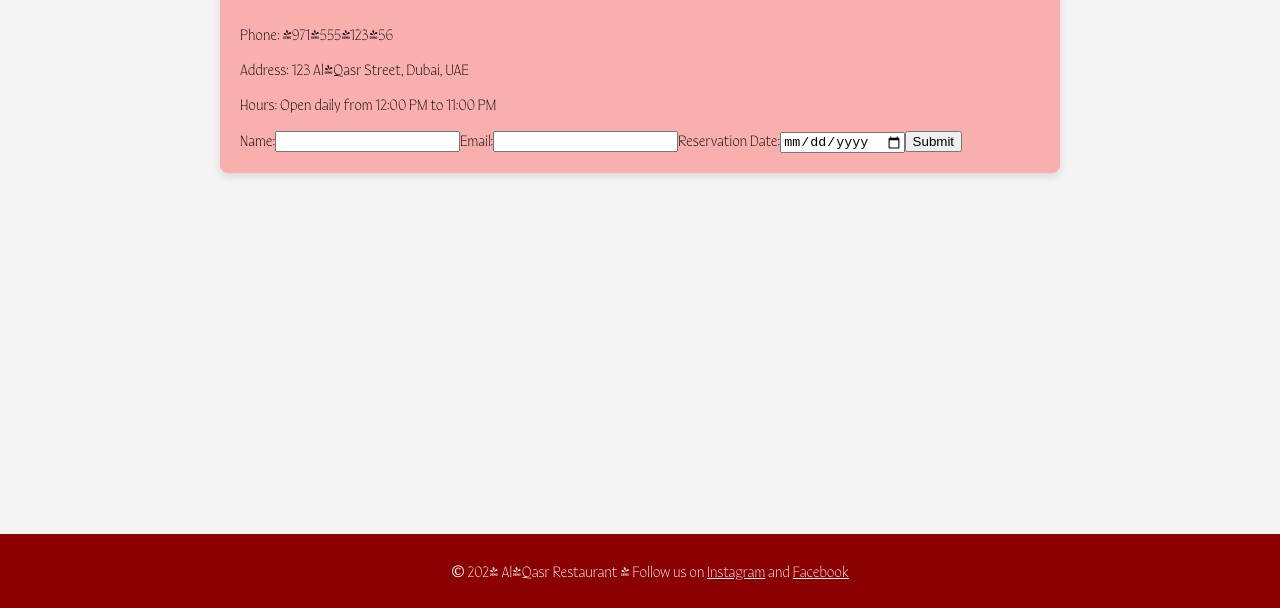
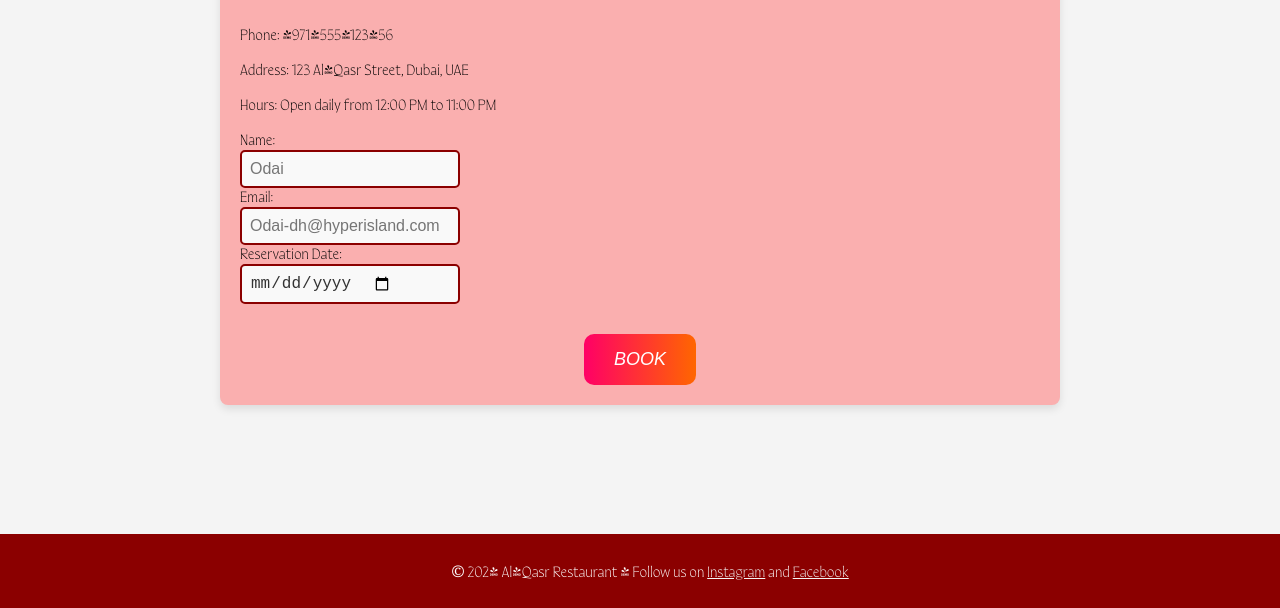
Before and after one commit to odai-dh/Restaurant-page, a website built with webpack: page src/template.html in a window 1280 px wide. Both pictures are taken after a click on the button "Contact". Shown: the part 192-800 px from the top of the page. Built offline with nearby package versions, Linux system fonts and the light colour scheme.

Commit message:
some changes

```diff
--- a/src/contact.js
+++ b/src/contact.js
@@ -21,33 +21,41 @@ export default function loadContact() {
     const form = document.createElement('form');
     form.id = 'reservation-form';
 
+
     const nameLabel = document.createElement('label');
     nameLabel.for = 'name';
-    nameLabel.textContent = 'Name:';
+    nameLabel.textContent = 'Name: ';
     const nameInput = document.createElement('input');
     nameInput.type = 'text';
     nameInput.id = 'name';
+    nameInput.placeholder= 'Odai'
+    // nameInput.className='name1'
     nameInput.required = true;
 
     const emailLabel = document.createElement('label');
     emailLabel.for = 'email';
-    emailLabel.textContent = 'Email:';
+    emailLabel.textContent = ' Email: ';
     const emailInput = document.createElement('input');
     emailInput.type = 'email';
     emailInput.id = 'email';
+    emailInput.placeholder = 'Odai-dh@hyperisland.com';
+    // emailInput.className = 'email';
     emailInput.required = true;
 
     const dateLabel = document.createElement('label');
     dateLabel.for = 'date';
-    dateLabel.textContent = 'Reservation Date:';
+    dateLabel.textContent = ' Reservation Date: ';
     const dateInput = document.createElement('input');
     dateInput.type = 'date';
     dateInput.id = 'date';
+    // dateInput.className = 'data';
     dateInput.required = true;
+
 
     const submitButton = document.createElement('button');
     submitButton.type = 'submit';
-    submitButton.textContent = 'Submit';
+    submitButton.textContent = 'BOOK';
+    submitButton.className='button1'
 
     // Append form fields
     form.append(nameLabel, nameInput, emailLabel, emailInput, dateLabel, dateInput, submitButton);
--- a/src/style.css
+++ b/src/style.css
@@ -97,8 +97,8 @@ h1{
     background-color: white;
     padding: 15px;
     border-radius: 8px;
-    box-shadow: 0 4px 8px rgba(0, 0, 0, 0.1);
-    width: calc(50% - 15px);
+    box-shadow: 0 4px 8px rgba(0, 0, 0, 0.5);
+    /* width: calc(50% - 15px); */
 }
 
 a{
@@ -118,3 +118,53 @@ footer {
     bottom: 0px;
     left: 0;
 }
+.button1{
+    display: block;
+    margin-left: auto;
+    margin-right: auto;
+    margin-top: 30px;
+    padding: 15px 30px;
+    font-size: 18px;
+    font-style: italic;
+    color: white;
+    background: linear-gradient(90deg, #ff0066, #ff6600);
+    border-radius: 10px;
+    cursor: pointer;
+    border: none;
+    box-shadow: 0 4px 15px rgba(255, 0, 102, 0);
+    transition: box-shadow 0.3s ease, transform 0.3s ease;
+}
+.button1:hover{
+    box-shadow: 0 10px 20px rgba(255, 0, 102, 0.5);
+    transform: translateY(-3px);
+}
+input{
+    display: flex;
+}
+input[type="text"] {
+    width: 200px;
+    padding: 8px;
+    font-size: 16px;
+    border: 2px solid #8B0000;
+    border-radius: 5px;
+    background-color: #f9f9f9;
+    color: #333;
+}
+input[type="email"] {
+    width: 200px;
+    padding: 8px;
+    font-size: 16px;
+    border: 2px solid #8B0000;
+    border-radius: 5px;
+    background-color: #f9f9f9;
+    color: #333;
+}
+input[type="date"] {
+    width: 200px;
+    padding: 8px;
+    font-size: 16px;
+    border: 2px solid #8B0000;
+    border-radius: 5px;
+    background-color: #f9f9f9;
+    color: #333;
+}
```
Also changed, not shown: src/img/syre.jpg (added).
